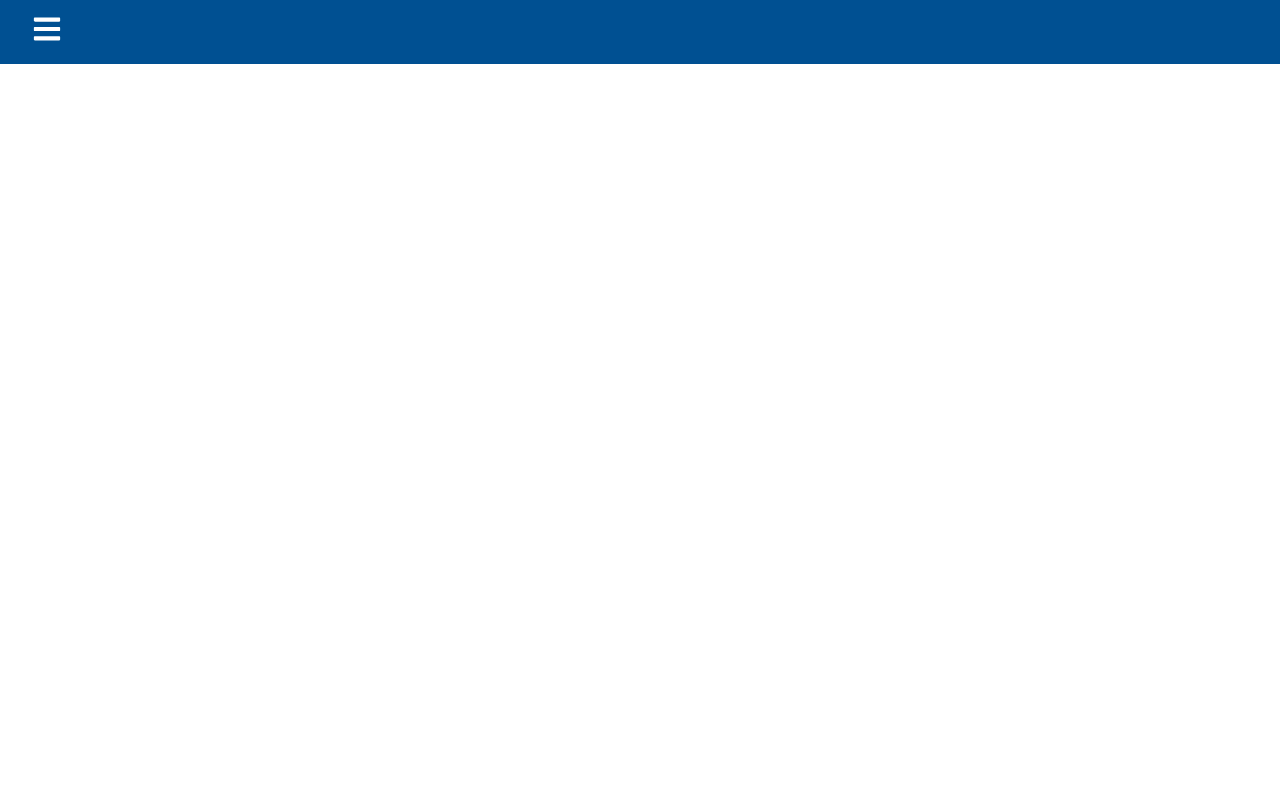
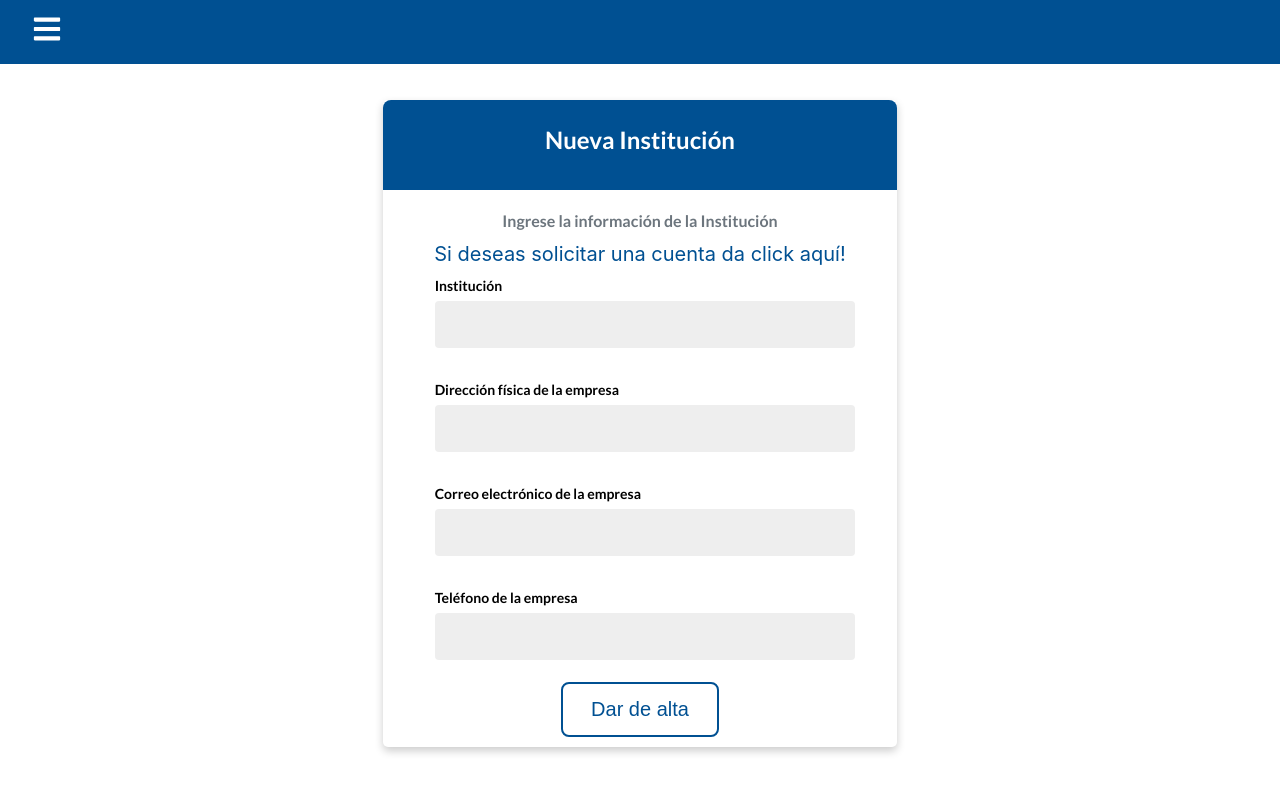
Before and after one commit to aandres44/Axios, a React (Create React App) app: page /Institucion in a window 1280 px wide. Shown: the top 792 px of the page. Built offline with nearby package versions, Linux system fonts and the light colour scheme; no server answers; the HTML template or start-up script is replaced by a standard one.

Commit message:
Dar de alta institucion

```diff
--- a/src/App.js
+++ b/src/App.js
@@ -4,6 +4,7 @@ import Login from './components/Login';
 import Home from './components/Home';
 import Navbar from './components/Navbar'
 import { AuthProvider } from "./contexts/AuthContext";
+import Institucion from "./components/Institucion";
 
 function App() {
   return (
@@ -15,6 +16,7 @@ function App() {
             <Route exact path='/' component={Home} />
             <Route path='/login' component={Login} />
             <Route path='/dashboard' component={Dashboard} />
+            <Route path='/Institucion' component={Institucion} />
           </Switch>
         </AuthProvider>
       </Router>
--- /dev/null
+++ b/src/components/Institucion.js
@@ -0,0 +1,248 @@
+import React, { useRef, useState, useEffect } from "react";
+import { Button } from "react-bootstrap"
+import { useAuth } from "../contexts/AuthContext";
+import { Link, useHistory } from "react-router-dom";
+import styled from "@emotion/styled";
+import firebase, { auth } from "../firebase";
+
+export default function Institucion() {
+
+    const empresaRef = useRef()
+    const directionRef = useRef()
+    const emailRef = useRef()
+    const telRef = useRef()
+    const [error, setError] = useState("")
+    const [loading, setLoading] = useState(false)
+    const history = useHistory()
+
+    function handleSubmit(e) {
+        e.preventDefault()
+
+        try {
+            let empresa = empresaRef.current.value;
+            let direction = directionRef.current.value;
+            let email = emailRef.current.value;
+            let tel = telRef.current.value;
+            let code = ConvertStringToHex(empresa);
+
+            writeData(empresa, direction, email, tel, code);
+            history.push("/");
+        } catch (er) {
+            setError("Error al crear la institución");
+            console.log(er);
+        }
+
+        setLoading(false);
+    }
+
+    function ConvertStringToHex(str) {
+        var arr = [];
+        for (var i = 0; i < str.length; i++) {
+            arr[i] = (str.charCodeAt(i).toString(16)).slice(-4);
+        }
+        return arr.toString();
+    }
+
+    function writeData(empresa, direction, email, tel, code) {
+        //Promise
+        firebase
+            .database()
+            .ref("Global/institucion/" + empresa)
+            .set({
+                empresa: empresa,
+                direction: direction,
+                email: email,
+                tel: tel,
+                code: code
+            });
+        //updateName(name)
+    }
+
+    return (
+
+        <FlexWrap>
+
+
+            <Card>
+
+                <BlueDiv>
+                    <H2>Nueva Institución</H2>
+                </BlueDiv>
+
+                <FlexContainer>
+
+                    <H4>Ingrese la información de la Institución</H4>
+
+                    <LinkReact>Si deseas solicitar una cuenta da click aquí!</LinkReact>
+
+                    {error && <Alert variant="danger">{error}</Alert>}
+                    <Form onSubmit={handleSubmit}>
+
+                        <Container id="empresa">
+                            <Label>Institución</Label>
+                            <Input
+                                type="text"
+                                ref={empresaRef}
+                                placeholder=""
+                            />
+                        </Container>
+
+                        <Container id="direction">
+                            <Label>Dirección física de la empresa</Label>
+                            <Input
+                                type="text"
+                                ref={directionRef}
+                                placeholder=""
+                            />
+                        </Container>
+
+                        <Container id="email">
+                            <Label>Correo electrónico de la empresa</Label>
+                            <Input
+                                type="email"
+                                ref={emailRef}
+                                placeholder=""
+                                required
+                            />
+                        </Container>
+
+                        <Container id="tel">
+                            <Label>Teléfono de la empresa</Label>
+                            <Input
+                                type="tel"
+                                ref={telRef}
+                                pattern="[0-9]{10}"
+                                placeholder=""
+                            />
+                        </Container>
+
+                        <ButtonReact style={{ marginBottom: '10px' }}
+                            disabled={loading} type="submit"
+                        >
+                            Dar de alta
+                        </ButtonReact>
+                    </Form>
+                </FlexContainer>
+
+            </Card>
+
+        </FlexWrap>
+
+    )
+}
+
+const ButtonReact = styled(Button)`
+  text-decoration: none;
+  position: relative;
+  border: 2px solid black;
+  border-radius: 8px;
+  background-color: white;
+  color: black;
+  padding: 14px 28px;
+  font-size: 20px;
+  cursor: pointer;
+  border-color: #005092;
+  color: #005092;
+  :hover {
+      background: #005092;
+      color: white;
+  }
+`;
+
+const Alert = styled.div`
+    padding: 20px;
+    background-color: #f44336;
+    color: white;
+`;
+
+
+const H2 = styled.h2`
+  text-align: center;
+  margin-bottom: 30px;
+  width: 100%;
+  font-family: Lato;
+  color: white;
+`;
+
+const Label = styled.label`
+  font-size: 14px;
+  text-align: center;
+  margin-bottom: 3px;
+  width: 100%;
+  font-family: Lato;
+`;
+
+const H4 = styled.h4`
+  color: #6c757d;
+  text-align: center;
+  margin-bottom: 2px;
+  width: 100%;
+  font-family: Lato;
+  font-size: 16px;
+  margin-bottom: 12px;
+`;
+
+const Card = styled.div`
+  max-width: 750px;
+  min-width: 360px;
+  box-shadow: 0 4px 8px 0 rgba(0,0,0,0.2);
+  transition: 0.3s;
+  border-radius: 5px;
+  height: 50%;
+`;
+
+const FlexWrap = styled.div`
+    display: flex;
+    flex-wrap: wrap;
+    align-items: center;
+    justify-content: center;
+    margin-top: 100px;
+`;
+
+const FlexContainer = styled.div`
+  width: 100%;
+  text-align: center;
+  display: flex;
+  flex-direction: column;
+  align-items: center;
+  font-size: 24px;
+`;
+
+const Form = styled.form`
+    width: 80%;
+    text-align: center;
+    display: flex;
+    flex-direction: column;
+    align-items: center;
+    font-size: 24px;
+`;
+
+const BlueDiv = styled.div`
+  background-color: #005092;
+  padding: 5px;
+  height: 80px;
+  border-radius: 8px 8px 0px 0px;
+`;
+
+const Container = styled.div`
+  padding: 2px 16px;
+  width: 100%;
+  text-align: start;
+  height: 100px;
+`;
+
+const Input = styled.input`
+  background-color: #eee;
+  border-radius: 4px;
+  border: none;
+  padding: 12px 5px;
+  margin: 4px 0;
+  width: 100%;
+  font-size: 20px;
+`;
+
+const LinkReact = styled(Link)`
+  text-decoration: none;
+  font-size: 20px;
+  color: #005092;
+`;
--- a/src/components/Login.js
+++ b/src/components/Login.js
@@ -27,7 +27,7 @@ export default function Login() {
       await login(emailRef.current.value, passwordRef.current.value);
       history.push("/");
       console.log("logged in")
-        } catch(er) {
+    } catch (er) {
       setError("Error al iniciar sesión: " + er);
     }
 
@@ -36,26 +36,19 @@ export default function Login() {
 
   return (
 
-        <div
-            style={{
-                display: "flex",
-                flexWrap: "wrap",
-                alignItems: "center",
-                justifyContent: "center",
-                marginTop: "100px"
-            }}
-        >
-
+    <FlexWrap>
 
       <Card>
 
         <BlueDiv>
-                    <H2>Ingrese sus datos para iniciar sesión</H2>
+          <H2>Iniciar sesión</H2>
         </BlueDiv>
 
         <FlexContainer>
 
-                    <H4>Si deseas crear una cuenta da click aquí!</H4>
+          <H4>Ingrese sus datos para iniciar sesión</H4>
+
+          <LinkReact>Si deseas solicitar una cuenta da click aquí!</LinkReact>
 
           {error && <Alert variant="danger">{error}</Alert>}
           <Form onSubmit={handleLogin}>
@@ -90,13 +83,19 @@ export default function Login() {
 
       </Card>
 
-        </div>
+    </FlexWrap>
 
 
   )
 }
 
-
+const FlexWrap = styled.div`
+    display: flex;
+    flex-wrap: wrap;
+    align-items: center;
+    justify-content: center;
+    margin-top: 100px;
+`;
 
 const ButtonReact = styled(Button)`
   text-decoration: none;
@@ -108,10 +107,10 @@ const ButtonReact = styled(Button)`
   padding: 14px 28px;
   font-size: 20px;
   cursor: pointer;
-  border-color: #2196F3;
-  color: dodgerblue;
+  border-color: #005092;
+  color: #005092;
   :hover {
-      background: #2196F3;
+      background: #005092;
       color: white;
   }
 `;
@@ -177,9 +176,9 @@ const Form = styled.form`
 `;
 
 const BlueDiv = styled.div`
-  background-color: #2196F3;
-  padding: 10px;
-  height: 100px;
+  background-color: #005092;
+  padding: 5px;
+  height: 80px;
   border-radius: 8px 8px 0px 0px;
 `;
 
@@ -199,3 +198,9 @@ const Input = styled.input`
   width: 100%;
   font-size: 20px;
 `;
+
+const LinkReact = styled(Link)`
+  text-decoration: none;
+  font-size: 20px;
+  color: #005092;
+`;
--- a/src/components/Navbar.js
+++ b/src/components/Navbar.js
@@ -47,6 +47,12 @@ const Navbar = () => {
       className: "nav-text",
     },
     {
+      title: "Agregar Institución",
+      path: "/Institucion",
+      icon: <BiUserCircle />,
+      className: "nav-text",
+    },
+    {
       title: "Administrar material",
       path: "/admin",
       icon: <BiUserCircle />,
--- a/src/firebase.js
+++ b/src/firebase.js
@@ -1,8 +1,8 @@
-import firebase from "firebase/app";
+import firebase from "firebase";
 import "firebase/storage";
 import "firebase/auth";
 
-const app = firebase.initializeApp({
+const config = {
   apiKey: process.env.REACT_APP_FIREBASE_API_KEY,
   authDomain: process.env.REACT_APP_FIREBASE_AUTH_DOMAIN,
   databaseURL: process.env.REACT_APP_FIREBASE_DATABASE_URL,
@@ -10,8 +10,11 @@ const app = firebase.initializeApp({
   storageBucket: process.env.REACT_APP_FIREBASE_STORAGE_BUCKET,
   messagingSenderId: process.env.REACT_APP_FIREBASE_MESSAGING_SENDER_ID,
   appId: process.env.REACT_APP_FIREBASE_APP_ID,
-})
+};
 
-export const auth = app.auth()
+firebase.initializeApp(config);
 
-export default app
+const storage = firebase.storage();
+const auth = firebase.auth();
+
+export { auth, storage, firebase as default };
```
Lines whose indentation alone changed are shown as unchanged.
